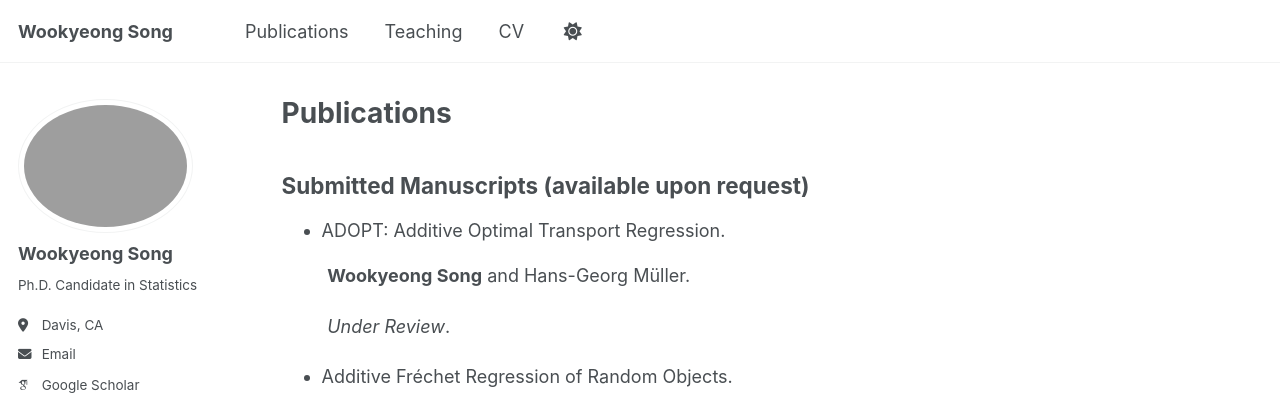
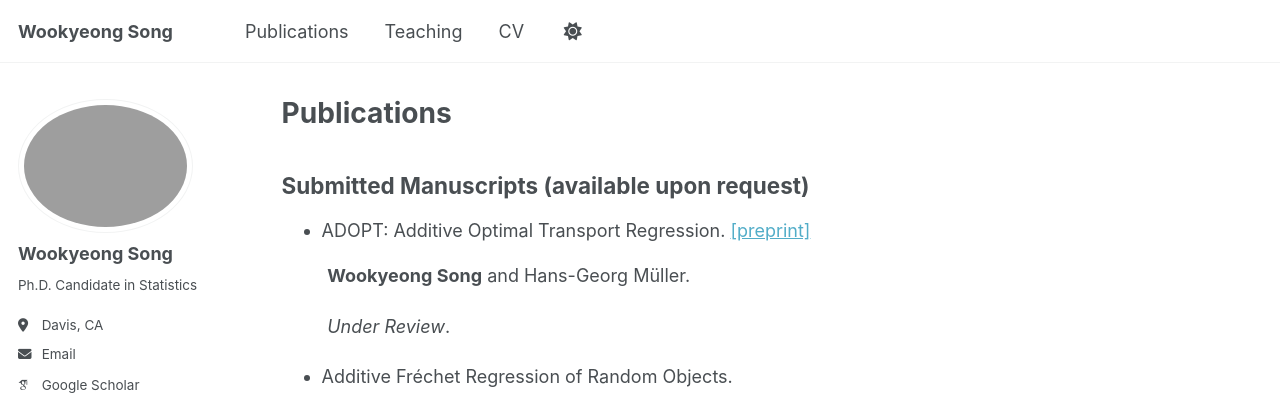
Before and after one commit to wookyeongSong/wookyeongsong.github.io, a Jekyll site: the page built from _pages/publications.md, in a window 1280 px wide and 900 px high. Shown: the top 407 px of the window. Built offline with Jekyll 4.4.1, drawn with Linux system fonts in a browser that asks for light colours; some web fonts are replaced; a script bundle is joined from its source files by our own code; library files that are not in the unit come from our copies.

Commit message:
Update publications.md

```diff
--- a/_pages/publications.md
+++ b/_pages/publications.md
@@ -6,7 +6,7 @@ author_profile: true
 ---
 ## Submitted Manuscripts (available upon request)
 
-- ADOPT: Additive Optimal Transport Regression.
+- ADOPT: Additive Optimal Transport Regression. [\[preprint\]](https://arxiv.org/abs/2512.08118)
 
 &nbsp;&nbsp;&nbsp;&nbsp;&nbsp;&nbsp;&nbsp;&nbsp; **Wookyeong Song** and Hans-Georg Müller.
 
```
